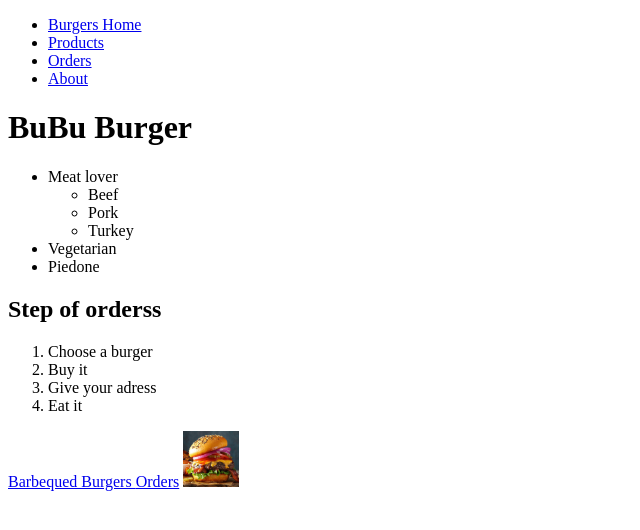
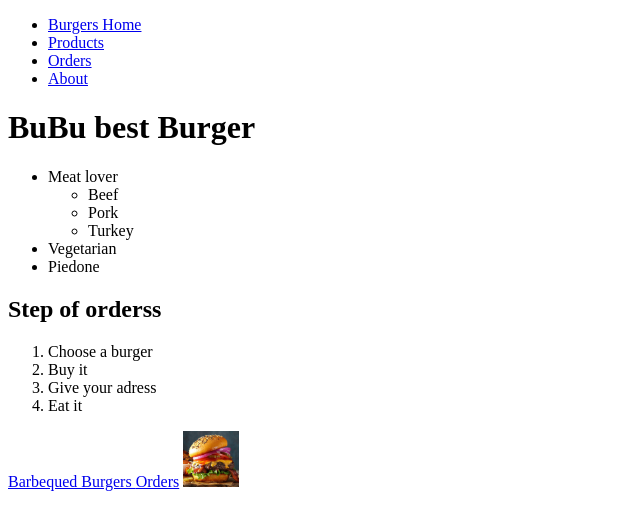
Before and after one commit to misi-c/misi-c.github.io, a plain HTML site: page index.html in a window 1280 px wide. Shown: the whole page, without its empty margins (0-640 px from the left). Drawn offline with Linux system fonts and the light colour scheme.

Commit message:
Update index.html

```diff
--- a/index.html
+++ b/index.html
@@ -24,7 +24,7 @@
         </li>
     </ul>
 
-    <h1>BuBu Burger</h1>
+    <h1>BuBu best Burger</h1>
     <ul>
         <li>
             Meat lover
```
